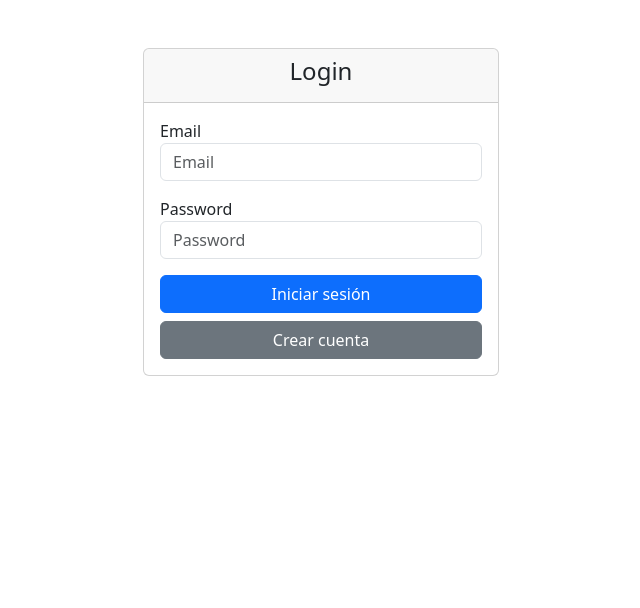
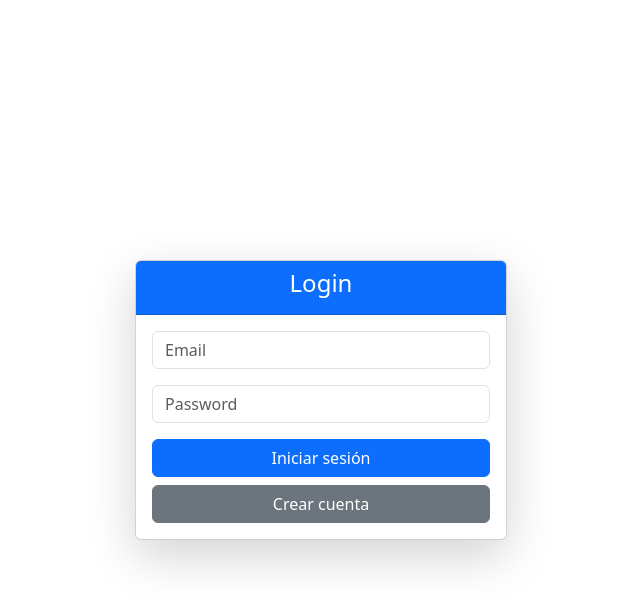
Before and after one commit to NayeliMorales19/Avance_Proyecto_Integrador, an Angular app: page / in a window 1280 px wide. Shown: the top 608 px of the page, without its empty margins (319-959 px from the left). Built offline with nearby package versions, Linux system fonts and the light colour scheme.

Commit message:
correccion de codigo para que funcione

```diff
--- a/src/app/pages/login/login.html
+++ b/src/app/pages/login/login.html
@@ -1,40 +1,38 @@
-<div class="container mt-5">
-  <div class="row justify-content-center">
+<div class="container vh-100 d-flex justify-content-center align-items-center">
 
   <div class="col-md-4">
-      <div class="card">
 
-        <div class="card-header text-center">
+    <div class="card shadow-lg">
+
+      <div class="card-header bg-primary text-white text-center">
         <h4>Login</h4>
       </div>
 
       <div class="card-body">
 
-          <form>
+        <form (ngSubmit)="login()">
 
-            <div class="mb-3">
-              <label>Email</label>
-              <input type="email"
+          <input
+          type="email"
           class="form-control mb-3"
           placeholder="Email"
           [(ngModel)]="email"
           name="email"
-              required>
-            </div>
+          required
+          >
 
-            <div class="mb-3">
-              <label>Password</label>
-              <input type="password"
+          <input
+          type="password"
           class="form-control mb-3"
           placeholder="Password"
           [(ngModel)]="password"
           name="password"
-              required>
-            </div>
+          required
+          >
 
-            <a routerLink="/menu" class="btn btn-primary w-100">
+          <button class="btn btn-primary w-100">
             Iniciar sesión
-            </a>
+          </button>
 
         </form>
 
@@ -43,8 +41,9 @@
         </a>
 
       </div>
-      </div>
+
     </div>
 
   </div>
+
 </div>
```
Lines whose indentation alone changed are shown as unchanged.
